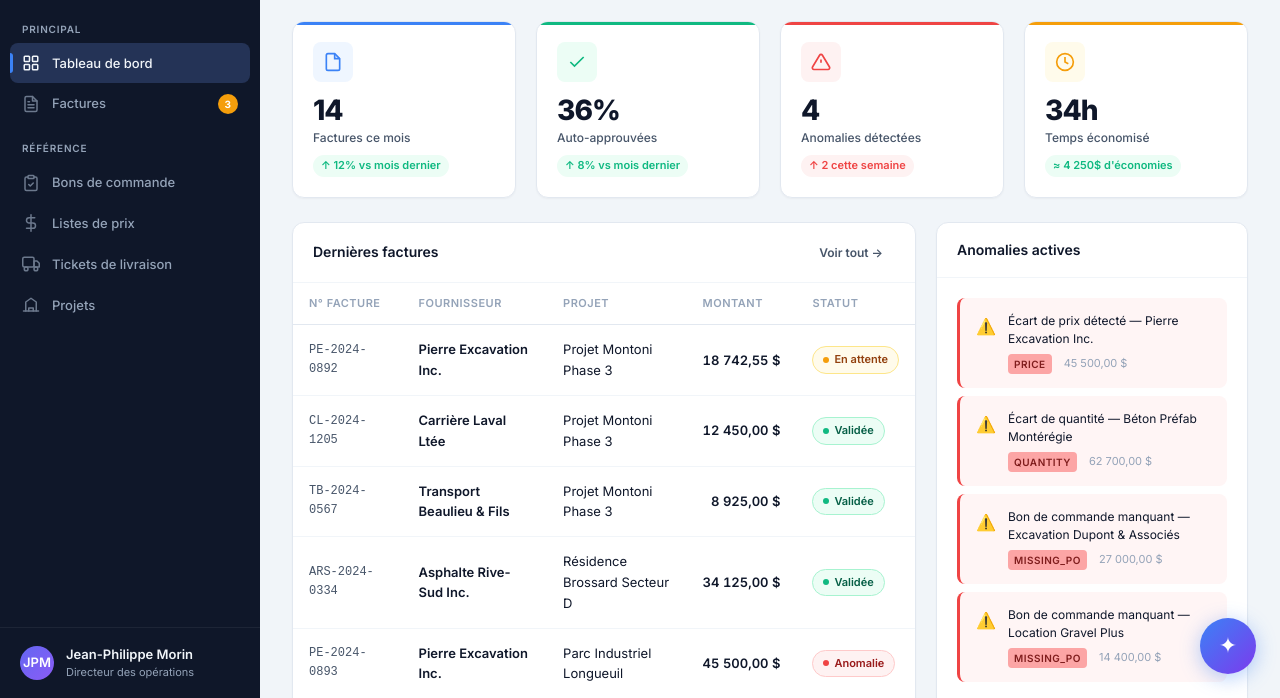
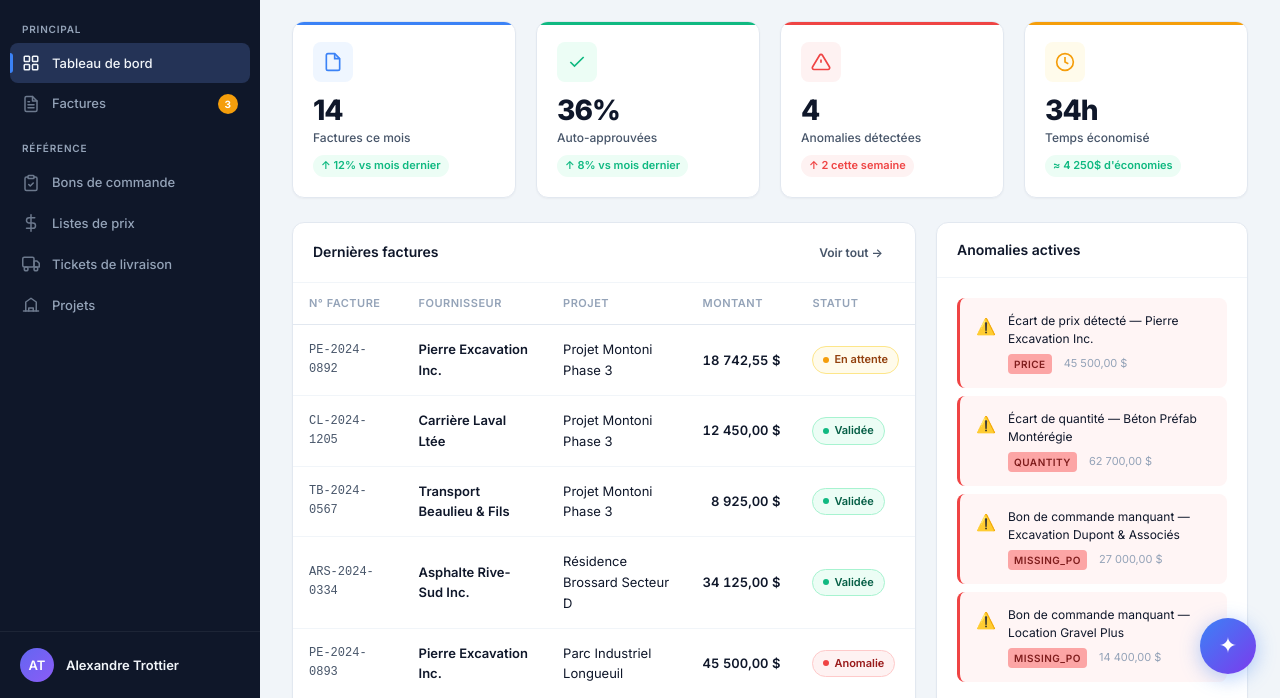
Before and after one commit to charlesdumont-web/demojpmexc2, a plain HTML site: page index.html in a window 1280 px wide. Shown: the part 102-800 px from the top of the page. Drawn offline with Linux system fonts and the light colour scheme.

Commit message:
fix: Renommer client Alexandre Trottier, retirer poste

```diff
--- a/app.js
+++ b/app.js
@@ -890,7 +890,7 @@ function toggleChat() {
 
 function initChat() {
   conversationHistory = [{ role: 'system', content: buildSystemPrompt() }];
-  addBotMessage(`Bonjour Jean-Philippe! 👋 Je suis l'assistant IA de <strong>JPM Ops</strong>, propulsé par intelligence artificielle. Posez-moi n'importe quelle question sur vos opérations.<div class="chat-suggestions"><button class="chat-suggestion-btn" onclick="askChat('Quelles sont les anomalies en cours?')">Anomalies en cours</button><button class="chat-suggestion-btn" onclick="askChat('État du budget Montoni Phase 3')">Budget Montoni</button><button class="chat-suggestion-btn" onclick="askChat('Quels sont mes top fournisseurs?')">Top fournisseurs</button><button class="chat-suggestion-btn" onclick="askChat('Résumé des opérations du mois')">Résumé mensuel</button></div>`, false);
+  addBotMessage(`Bonjour Alexandre! 👋 Je suis l'assistant IA de <strong>JPM Ops</strong>, propulsé par intelligence artificielle. Posez-moi n'importe quelle question sur vos opérations.<div class="chat-suggestions"><button class="chat-suggestion-btn" onclick="askChat('Quelles sont les anomalies en cours?')">Anomalies en cours</button><button class="chat-suggestion-btn" onclick="askChat('État du budget Montoni Phase 3')">Budget Montoni</button><button class="chat-suggestion-btn" onclick="askChat('Quels sont mes top fournisseurs?')">Top fournisseurs</button><button class="chat-suggestion-btn" onclick="askChat('Résumé des opérations du mois')">Résumé mensuel</button></div>`, false);
 }
 
 function addBotMessage(html, addToHistory = true) {
@@ -909,7 +909,7 @@ function renderChatMessages() {
   const container = document.getElementById('chat-messages');
   container.innerHTML = chatMessages.map(m => `
     <div class="chat-msg ${m.role}">
-      <div class="chat-msg-avatar">${m.role === 'bot' ? '✦' : 'JPM'}</div>
+      <div class="chat-msg-avatar">${m.role === 'bot' ? '✦' : 'AT'}</div>
       <div class="chat-msg-bubble">${m.html}</div>
     </div>
   `).join('');
--- a/data.js
+++ b/data.js
@@ -26,7 +26,7 @@ const PROJECTS = [
     startDate: '2025-09-15',
     endDate: '2026-06-30',
     status: 'En cours',
-    manager: 'Jean-Philippe Morin',
+    manager: 'Alexandre Trottier',
     invoiceCount: 23,
     anomalyCount: 3,
   },
@@ -56,7 +56,7 @@ const PROJECTS = [
     startDate: '2025-06-01',
     endDate: '2026-04-15',
     status: 'En cours',
-    manager: 'Jean-Philippe Morin',
+    manager: 'Alexandre Trottier',
     invoiceCount: 34,
     anomalyCount: 5,
   },
--- a/index.html
+++ b/index.html
@@ -52,10 +52,9 @@
       </nav>
 
       <div class="sidebar-user">
-        <div class="sidebar-avatar">JPM</div>
+        <div class="sidebar-avatar">AT</div>
         <div class="sidebar-user-info">
-          <div class="sidebar-user-name">Jean-Philippe Morin</div>
-          <div class="sidebar-user-role">Directeur des opérations</div>
+          <div class="sidebar-user-name">Alexandre Trottier</div>
         </div>
       </div>
     </aside>
```
